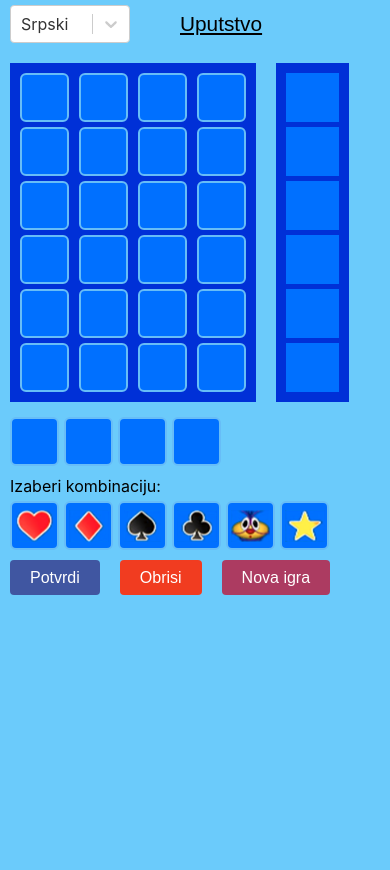
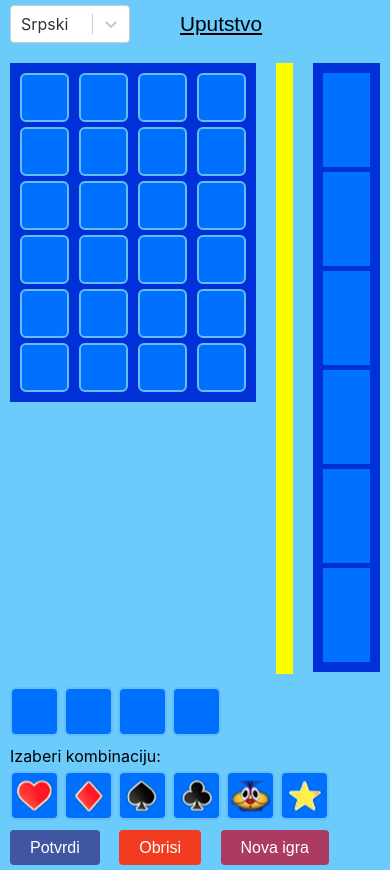
Before and after one commit to markopredovic/skocko, a React (Create React App) app: page / in a window 390 px wide. Before the commit the page ends 844 px from the top, so only its background shows below. Built offline with nearby package versions, Linux system fonts and the light colour scheme.

Commit message:
add time

```diff
--- a/src/components/Skocko/Skocko.js
+++ b/src/components/Skocko/Skocko.js
@@ -1,13 +1,14 @@
 import React, { Component } from "react";
 import "../../styles/styles.scss";
-import Select from 'react-select'
+import Select from "react-select";
 import GameCurrent from "./GameCurrent";
 import PlaySkocko from "./PlaySkocko";
 import GameResult from "./GameResult";
 import GameEnd from "./GameEnd";
-import ModalGuide from "./ModalGuide/ModalGuide"
-import ModalContent from "./ModalContent"
-import BackDrop from "./BackDrop/BackDrop"
+import SkockoTime from "./SkockoTime";
+import ModalGuide from "./ModalGuide/ModalGuide";
+import ModalContent from "./ModalContent";
+import BackDrop from "./BackDrop/BackDrop";
 import { isNull } from "util";
 
 /*
@@ -23,7 +24,7 @@ import { isNull } from "util";
 
 class Skocko extends Component {
   state = {
-    lang: {value: 'sr', label: 'Srpski'},
+    lang: { value: "sr", label: "Srpski" },
     game: [
       [null, null, null, null],
       [null, null, null, null],
@@ -44,7 +45,8 @@ class Skocko extends Component {
     currentCombination: [null, null, null, null],
     is_game_end: false,
     is_success: false,
-    showModalGuide: false
+    showModalGuide: false,
+    time: 55
   };
 
   componentDidMount() {
@@ -230,24 +232,36 @@ class Skocko extends Component {
       ],
       randomCombination: [null, null, null, null],
       is_game_end: false,
-      is_success: false
+      is_success: false,
+      time: 0
     });
 
     this.generateRandomCombination();
   };
 
-  switchLangHandler = (selected) => {
-    console.log('Selected: ', selected)
+  switchLangHandler = selected => {
+    console.log("Selected: ", selected);
     this.setState({ lang: selected });
-  }
+  };
 
   options = [
-    {value: 'sr', label: 'Srpski'},
-    {value: 'en', label: 'English'}
-  ]
+    { value: "sr", label: "Srpski" },
+    { value: "en", label: "English" }
+  ];
 
   closeModal = () => {
-    this.setState({showModalGuide: false})
+    this.setState({ showModalGuide: false });
+  };
+
+  endGame = () => {
+    this.setState({
+      is_game_end: true,
+      is_success: false
+    });
+  };
+
+  updateTime = (time) => {
+    this.setState({time})
   }
 
   render() {
@@ -267,9 +281,7 @@ class Skocko extends Component {
           </div>
           <div className="l-guide">
             <button onClick={() => this.setState({ showModalGuide: true })}>
-              {this.state.lang.value === 'sr'
-                ? "Uputstvo"
-                : "Show guide"}
+              {this.state.lang.value === "sr" ? "Uputstvo" : "Show guide"}
             </button>
           </div>
         </div>
@@ -278,11 +290,15 @@ class Skocko extends Component {
           showModalGuide={this.state.showModalGuide}
           closeModal={this.closeModal}
         >
-          <ModalContent lang={this.state.lang.value}/>
+          <ModalContent lang={this.state.lang.value} />
         </ModalGuide>
         <div className="l-skocko-top">
           <div className="l-table-game l-table">
             <GameCurrent game={this.state.game} />
+          </div>
+
+          <div className="l-skocko-time">
+            <SkockoTime stopGame={this.endGame} time={this.state.time} updateTime={this.updateTime} is_game_ended={this.state.is_game_end}/>
           </div>
 
           <div className="l-table-result l-table">
--- /dev/null
+++ b/src/components/Skocko/SkockoTime.js
@@ -0,0 +1,23 @@
+import React, { useState, useEffect } from 'react';
+
+const SkockoTime = ({time, updateTime, stopGame, is_game_ended}) => {
+  useEffect(() => {
+    const timer = setInterval(() => {
+      if(time === 60 || is_game_ended) {
+        stopGame()
+        return clearInterval(timer);;
+      }
+      updateTime(time + 1)
+    }, 1000)
+
+    return () => clearInterval(timer)
+  }, [time])
+
+  return(
+    <div className="l-time">
+      <div className="l-inner-content" style={{height: `${time/60*100}%`, backgroundColor: "yellow"}}></div>
+    </div>
+  )
+}
+
+export default SkockoTime;
--- a/src/styles/_layout.scss
+++ b/src/styles/_layout.scss
@@ -22,6 +22,15 @@ body {
     .l-skocko-top {
         margin-bottom: 40px;
         display: flex;
+    }
+
+    .l-skocko-time {
+        margin-right: 20px;
+        .l-time {
+            width: 15px;
+            height: 100%;
+            border: 1px solid yellow;
+        }
     }
 
     .l-modal {
@@ -67,7 +76,7 @@ body {
         background-color: rgba(0, 0, 0, .2);
     }
 
-    .l-table-game { margin-right: 50px; }
+    .l-table-game { margin-right: 20px; }
 
     .l-skocko-bottom {
         display: flex;
@@ -143,7 +152,9 @@ body {
             p { margin: 0 0 5px 0; }
             .l-controls-buttons { margin-bottom: 10px; }
             .l-actions {
-                .btn { margin-right: 20px; }
+                display: flex;
+                justify-content: space-between;
+                .btn { margin-right: 0; }
             }
         }
 
```
